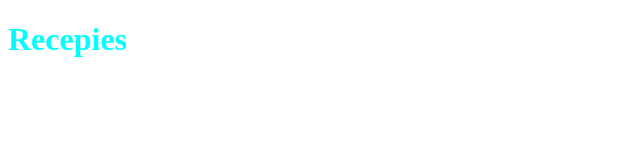
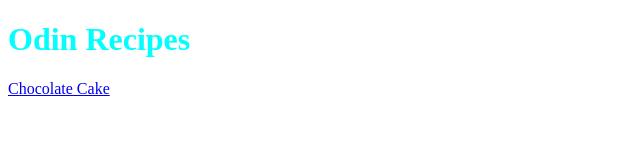
Before and after one commit to agile-learning-institute/member-lollis-recepies, a plain HTML site: page index.html in a window 1280 px wide. Shown: the whole page, without its empty margins (0-640 px from the left). Drawn offline with Linux system fonts and the light colour scheme.

Commit message:
my first commit

```diff
--- a/index.html
+++ b/index.html
@@ -6,9 +6,15 @@
     <meta name="viewport" content="width=device-width, initial-scale=1.0">
     <link rel="stylesheet" href="./style.css">
 
-    <title>Recepies</title>
+    <title>Odin-Recipes</title>
 </head>
 <body>
-<h1>Recepies</h1>
+<h1>Odin Recipes</h1>
+<ul>
+
+</ul>
+
+<a href="recipes/chocolatecake.html"> Chocolate Cake</a>
+
 </body>
 </html>
```
Also changed, not shown: recipes/chocolatecake.html (added).
